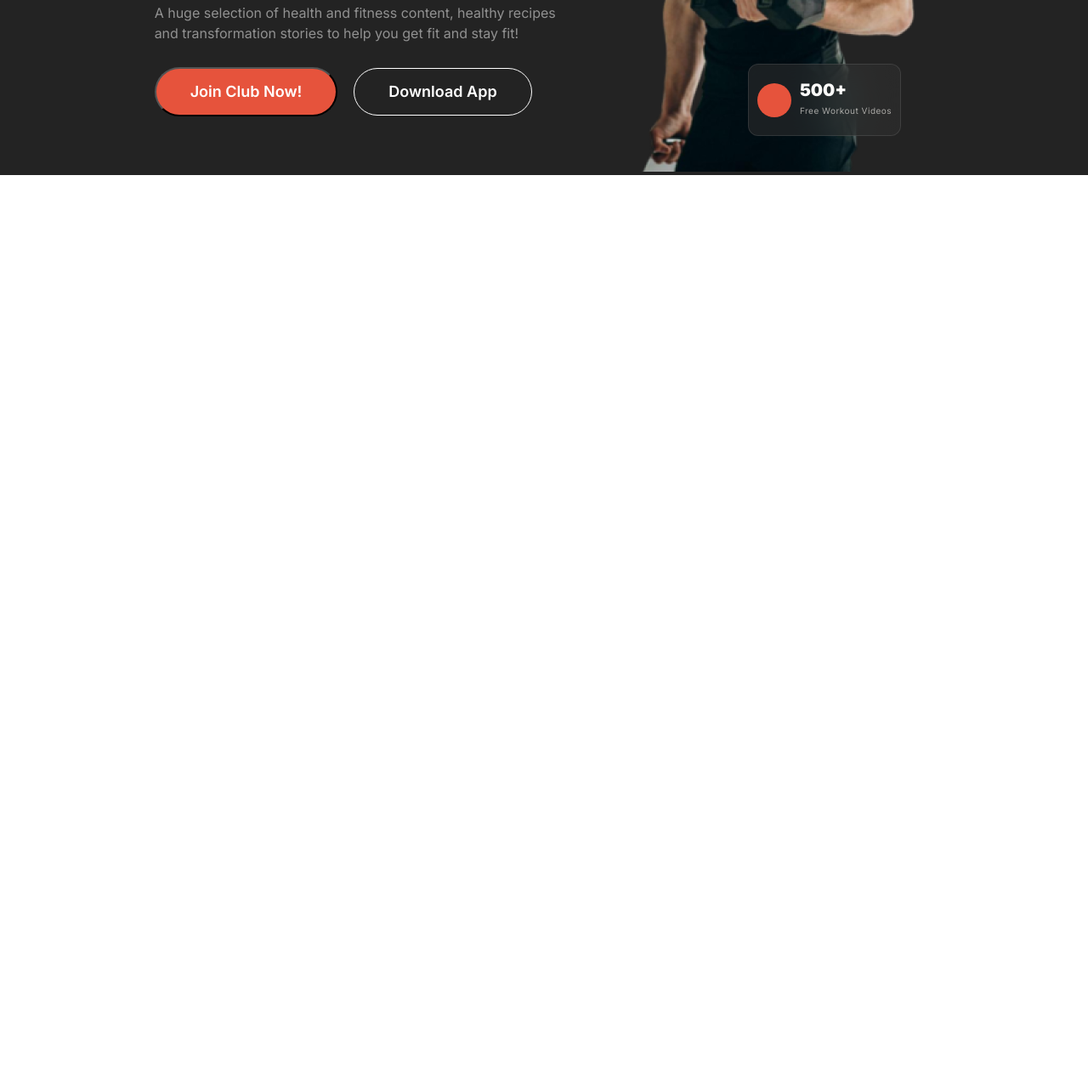
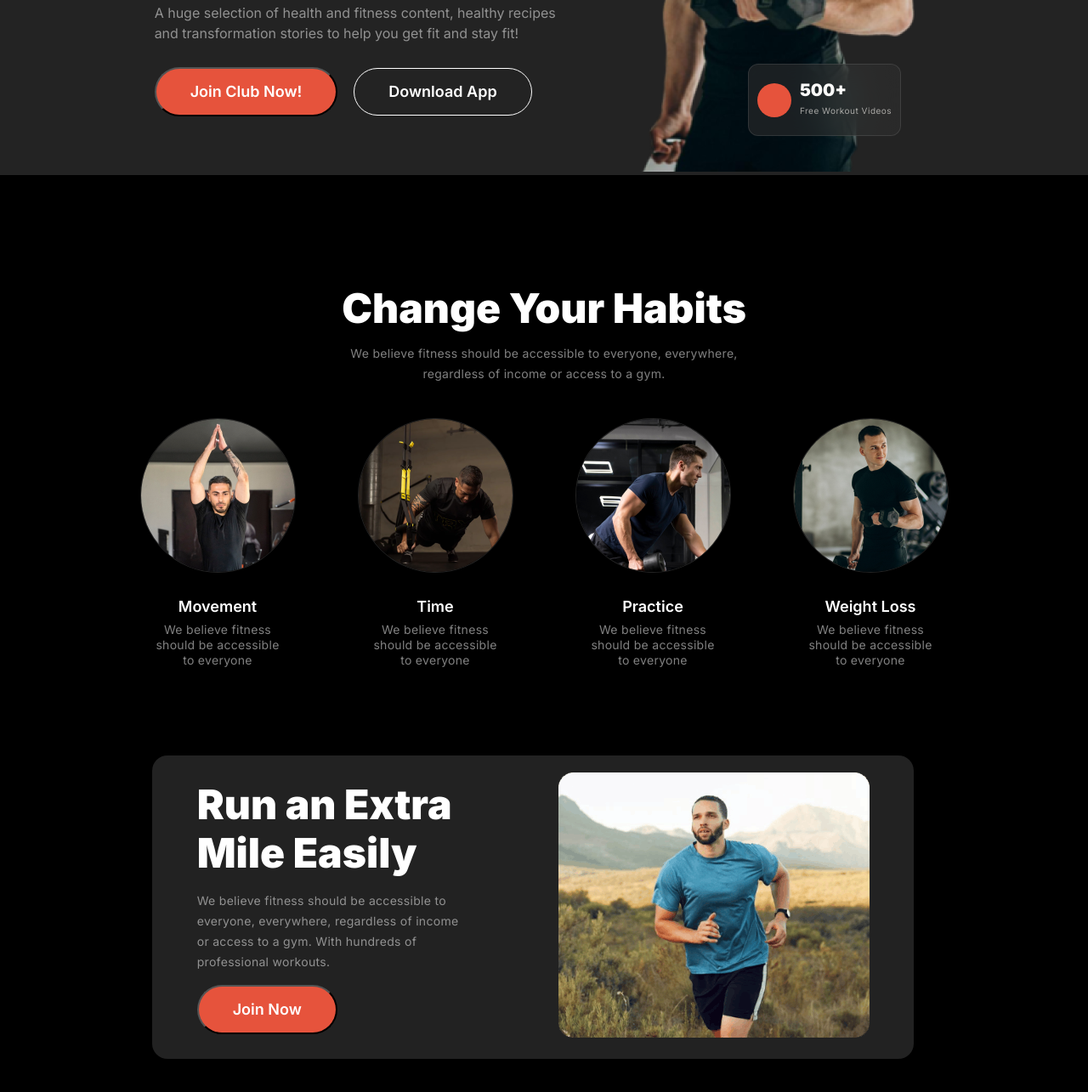
Before and after one commit to arshakib/B10A2-Assignment-, a plain HTML site: page index.html in a window 1280 px wide. Shown: the part 481-1766 px from the top of the page at 85% size. Before the commit the page ends 800 px from the top, so only its background shows below. Drawn offline with Linux system fonts and the light colour scheme; a web font is replaced by a local one.

Commit message:
2nd part done and responsive also

```diff
--- a/index.html
+++ b/index.html
@@ -46,5 +46,52 @@
             </div>
         </header>
     </div>
+
+    <main>
+        <div class="main-sec1">
+            <h2>Change Your Habits</h2>
+            <h4 class="sec1-h4">We believe fitness should be accessible to everyone, everywhere, regardless of income or access to a gym.</h4>
+
+        <div class="img-sec">
+            <div class="img">
+                <img src="./images/image 2.png" alt="">
+                <h3>Movement</h3>
+                <h4>We believe fitness should be accessible to everyone</h4>
+            </div>
+
+            <div class="img">
+                <img src="./images/image 3.png" alt="">
+                <h3>Time</h3>
+                <h4>We believe fitness should be accessible to everyone</h4>
+            </div>
+
+            <div class="img">
+                <img src="./images/image 4.png" alt="">
+                <h3>Practice</h3>
+                <h4>We believe fitness should be accessible to everyone</h4>
+            </div>
+
+            <div class="img">
+                <img src="./images/image 5.png" alt="">
+                <h3>Weight Loss</h3>
+                <h4>We believe fitness should be accessible to everyone</h4>
+            </div>
+
+        </div>
+        </div>
+
+        <div class="run-sec">
+            <div class="run1">
+                <h2>Run an Extra
+                    Mile Easily</h2>
+                <h4>We believe fitness should be accessible to everyone, everywhere, regardless of income or access to a gym. With hundreds of professional workouts.</h4>
+                <button class="btn1">Join Now</button>
+            </div>
+
+            <div class="run2">
+                <img src="./images/Rectangle 22.png" alt="">
+            </div>
+        </div>
+    </main>
 </body>
 </html>
--- a/style.css
+++ b/style.css
@@ -30,6 +30,7 @@ font-family: Inter;
 font-size: 36px;
 font-weight: 800;
 line-height: 120%;
+padding-left: 10%;
 }
 
 nav ul{
@@ -192,6 +193,108 @@ backdrop-filter: blur(20px);
 background: rgba(48, 48, 48, 0.54);
 }
 
+main{
+    background-color: black;
+    margin: auto;
+    padding: 10%;
+}
+
+.main-sec1 h2{
+    color: rgb(255, 255, 255);
+font-family: Inter;
+font-size: 48px;
+font-weight: 900;
+line-height: 120%;
+text-align: center;
+}
+
+.sec1-h4{
+    color: rgba(255, 255, 255, 0.5);
+font-family: Inter;
+font-size: 14px;
+font-weight: 400;
+line-height: 24px;
+letter-spacing: 0.3px;
+text-align: center;
+margin: auto;
+width: 40vw;
+padding: 12px 0px 40px 0px;
+}
+
+.img-sec{
+    display: flex;
+    justify-content: space-around;
+    align-items: center;
+}
+
+.img-sec img{
+    border: solid 1px #232323;
+    border-radius: 50%;
+    margin-bottom: 25px;
+}
+
+.img h3{
+    color: rgb(255, 255, 255);
+font-family: Inter;
+font-size: 18px;
+font-weight: 600;
+line-height: 120%;
+letter-spacing: 0%;
+text-align: center;
+padding-bottom: 8px;
+}
+
+.img h4{
+    color: rgba(255, 255, 255, 0.5);
+font-family: Inter;
+font-size: 14px;
+font-weight: 400;
+line-height: 18px;
+letter-spacing: 0.3px;
+margin: auto;
+text-align: center;
+width: 12vw;
+}
+
+.run-sec{
+    width: 70vw;
+    border-radius: 18px;
+background: rgb(34, 34, 34);
+display: flex;
+justify-content: space-around;
+align-items: center;
+margin: 10% 0% 10% 5%;
+padding: 2% 0% 2% 0%;
+}
+
+.run1 h2{
+    color: rgb(255, 255, 255);
+font-family: Inter;
+font-size: 48px;
+font-weight: 900;
+line-height: 120%;
+letter-spacing: 0%;
+text-align: left;
+width: 25vw;
+padding-bottom: 15px;
+}
+
+.run1 h4{
+    color: rgba(255, 255, 255, 0.5);
+font-family: Inter;
+font-size: 14px;
+font-weight: 400;
+line-height: 24px;
+letter-spacing: 0.3px;
+text-align: left;
+width: 25vw;
+padding-bottom: 15px;
+}
+
+.run2 img{
+    width: 366px;
+    height: 312px;
+}
 
 
 
@@ -199,6 +302,11 @@ background: rgba(48, 48, 48, 0.54);
 @media screen and (max-width: 576px) {
     #menu{
         display: block;
+    }
+
+    .banner nav h2{
+
+        padding-left: 0;
     }
 
     nav ul{
@@ -229,4 +337,84 @@ background: rgba(48, 48, 48, 0.54);
         top: 515px;
     }
 
+    .main-sec1 h2{
+        font-size: 32px;
+    }
+
+    .sec1-h4{
+        font-size: 14px;
+font-weight: 400;
+line-height: 24px;
+width: 100%;
+    }
+
+    .img-sec{
+        flex-direction: column;
+
+    }
+
+    .img-sec{
+        width: 100%;
+    }
+
+    .img{
+        padding-bottom: 35px;
+    }
+
+    .img h3{
+        color: rgb(255, 255, 255);
+font-family: Inter;
+font-size: 18px;
+font-weight: 600;
+line-height: 120%;
+letter-spacing: 0%;
+    }
+
+    .img h4{
+        color: rgba(255, 255, 255, 0.5);
+font-family: Inter;
+font-size: 14px;
+font-weight: 400;
+line-height: 18px;
+letter-spacing: 0.3px;
+width: 190px;
+    }
+
+    .run-sec{
+        flex-direction: column;
+        width: 100%;
+        margin: auto;
+        margin-top: 60px;
+        padding: 30px;
+    }
+
+    .run1 h2{
+font-size: 32px;
+text-align: left;
+width: 200px;
+    }
+
+    .run1 h4{
+        font-size: 14px;
+line-height: 24px;
+width: 250px;
+    }
+
+    .btn1{
+        width: 100%;
+        color: rgb(255, 255, 255);
+font-family: Inter;
+font-size: 18px;
+font-weight: 600;
+line-height: 22px;
+letter-spacing: 0px;
+    }
+
+    .run2 img{
+        width: 287px;
+        height: 220px;
+        margin: 35px;
+    }
+
+
 }
```
Also changed, not shown: images/Rectangle 22.png (added).
